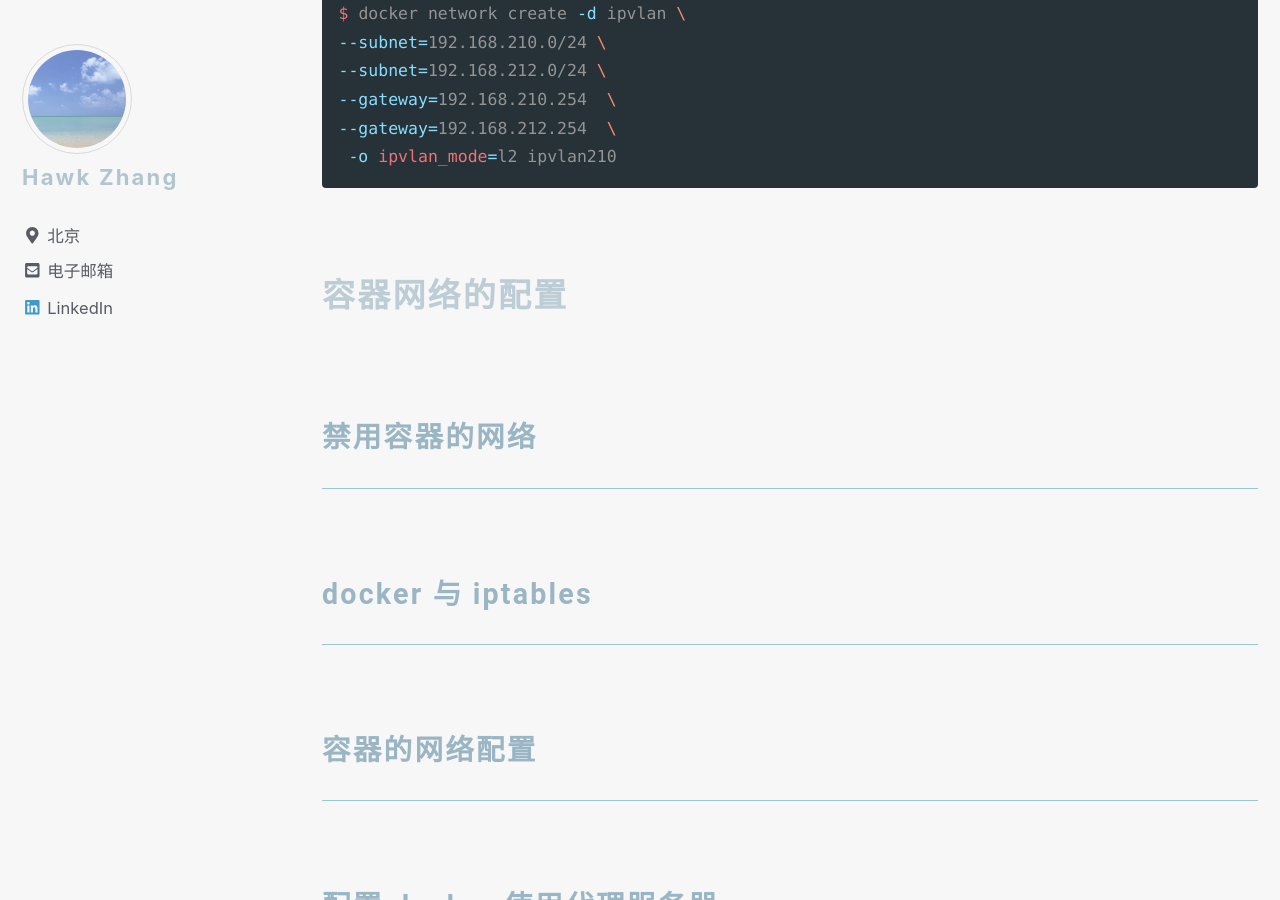
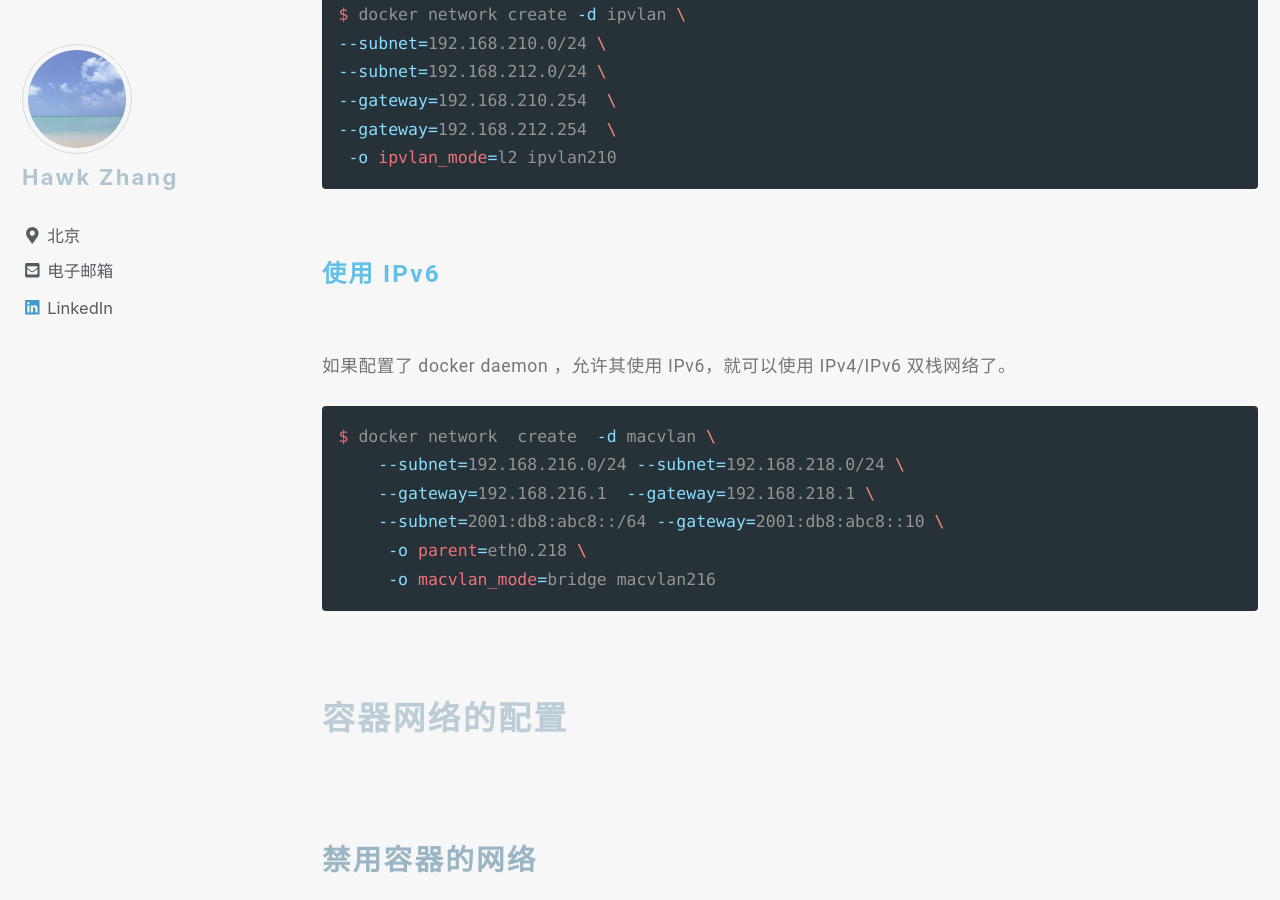
Before and after one commit to narru888/linotes_note, a Jekyll site: the page built from _posts/docker/2018-02-01-docker.network.md, in a window 1280 px wide and 900 px high, scrolled down 17012 px. Built offline with Jekyll 4.4.1, drawn with Linux system fonts in a browser that asks for light colours; nearby versions of some CDN libraries; a script that is not in the unit is left out; some of the changed text lies outside the part shown.

Commit message:
update on 2018-10-05 20:30:01 CST

````diff
--- a/_posts/docker/2018-02-01-docker.network.md
+++ b/_posts/docker/2018-02-01-docker.network.md
@@ -14,16 +14,9 @@ header:
 
 
 
-
+## docker 网络简介
 
 Docker 容器与服务这所以如此强大，其中一个原因就是它们可以被连接在一起，或将其与非 docker workload 连接在一起。Docker 容器与服务甚至不需要知道自己被部署在 docker 上，也不需要知道它们所在的节点所处理的是不是 docker workload，无论 docker 的宿主机运行的是 Linux 还是 windows，都可以用 docker 来管理它们。
-
-
-
-
-
-
-## 网络驱动
 
 Docker 的网络子系统是可插拔的。使用各种不同的驱动。系统默认提供的驱动：
 
@@ -524,6 +517,20 @@ $ docker network create -d ipvlan \
 
 
 
+#### 使用 IPv6
+
+如果配置了 docker daemon ，允许其使用 IPv6，就可以使用 IPv4/IPv6 双栈网络了。
+
+```bash
+$ docker network  create  -d macvlan \
+    --subnet=192.168.216.0/24 --subnet=192.168.218.0/24 \
+    --gateway=192.168.216.1  --gateway=192.168.218.1 \
+    --subnet=2001:db8:abc8::/64 --gateway=2001:db8:abc8::10 \
+     -o parent=eth0.218 \
+     -o macvlan_mode=bridge macvlan216
+```
+
+
 
 
 
````
